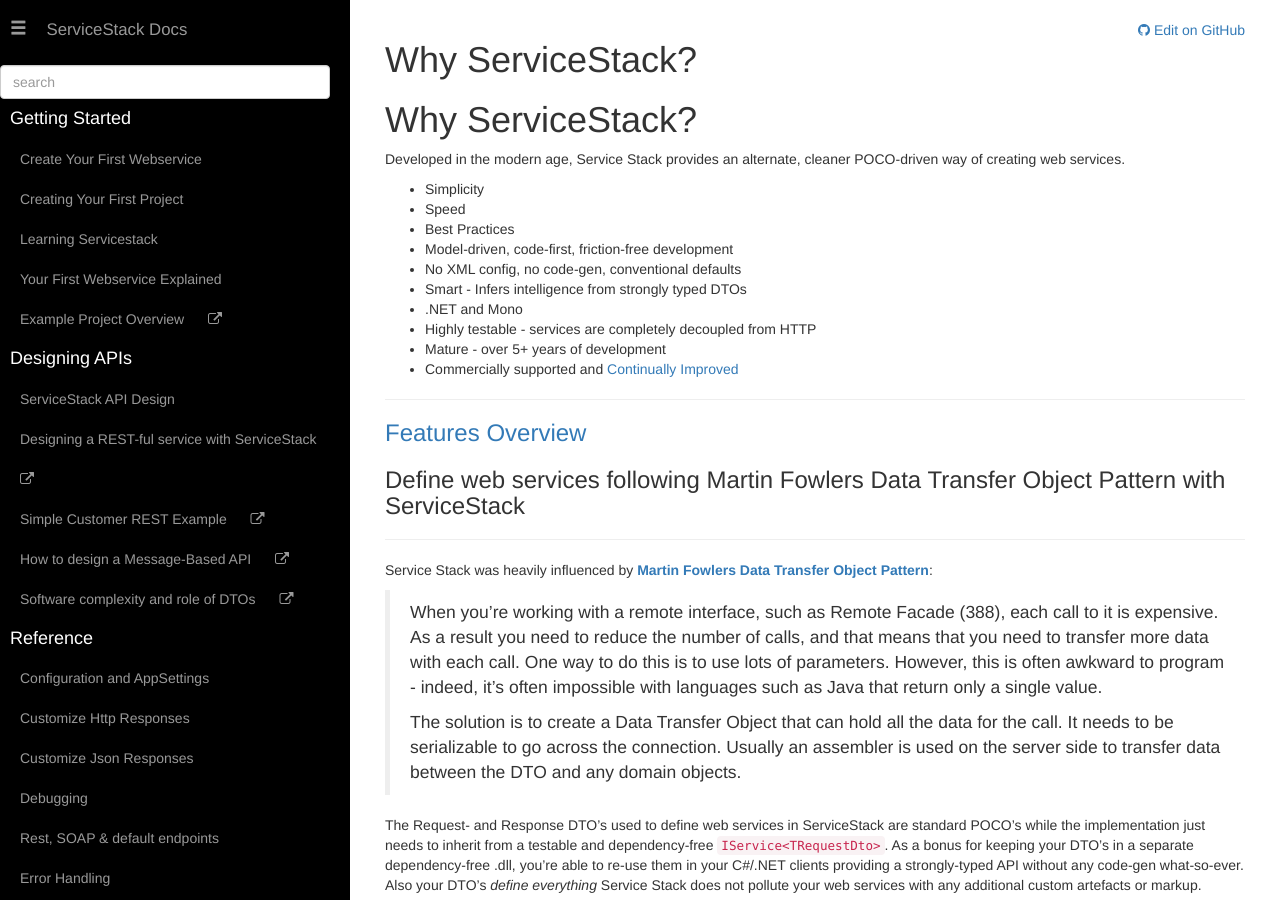
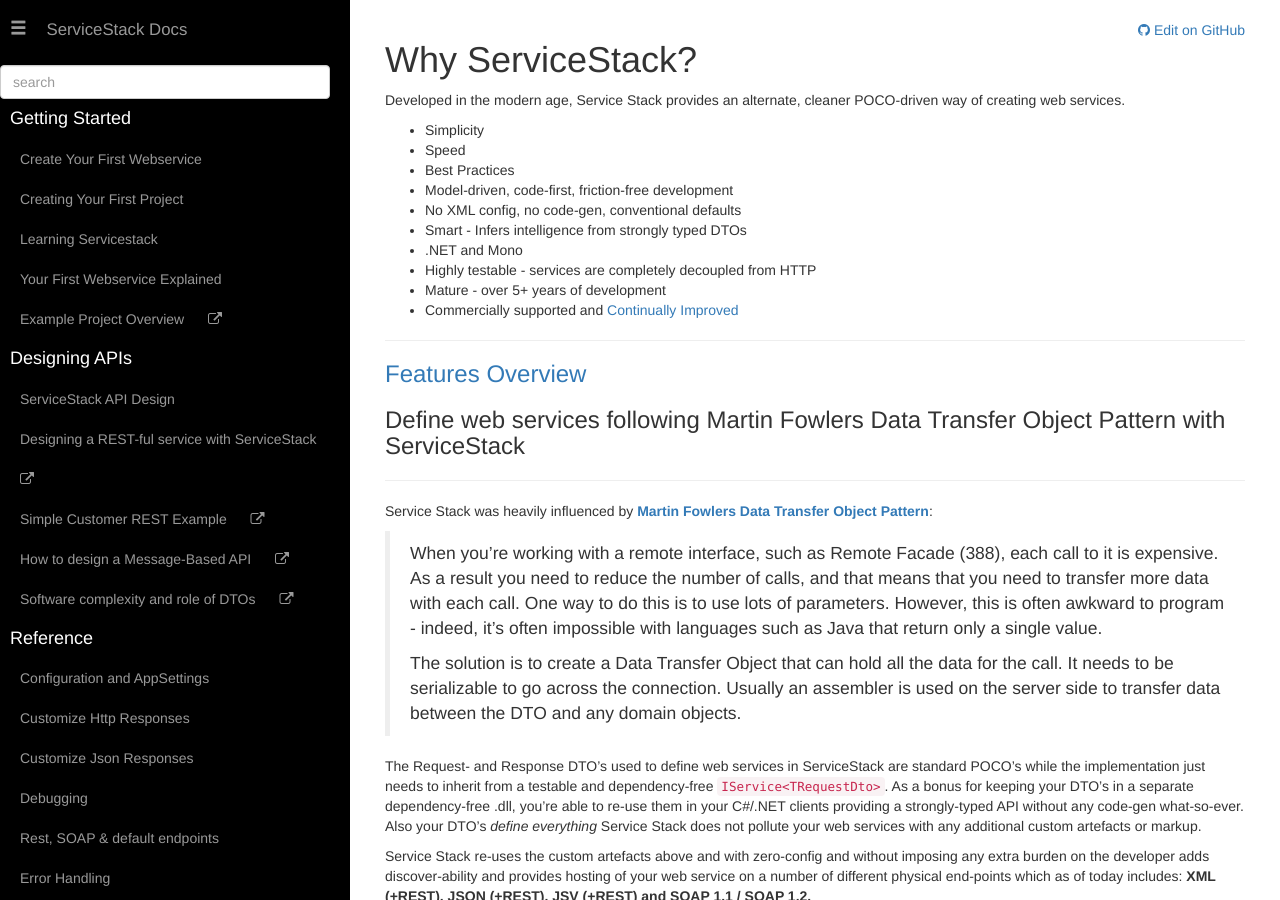
Before and after one commit to timker/docs, a Jekyll site: the page built from docs/_documentation/Why-Servicestack.md, in a window 1280 px wide and 900 px high. Built offline with Jekyll 4.4.1, drawn with Linux system fonts in a browser that asks for light colours; nearby versions of some CDN libraries.

Commit message:
Fix file case

```diff
--- a/docs/_documentation/Why-Servicestack.md
+++ b/docs/_documentation/Why-Servicestack.md
@@ -1,8 +1,6 @@
 ---
 title: Why ServiceStack?
 ---
-# Why ServiceStack?
-
 Developed in the modern age, Service Stack provides an alternate, cleaner POCO-driven way of creating web services.
 
 - Simplicity
```
